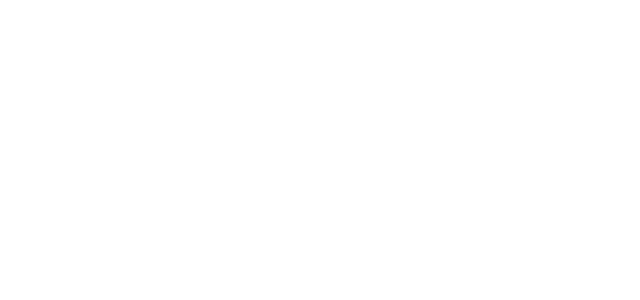
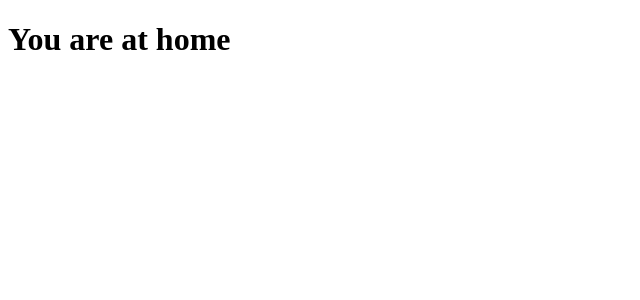
Before and after one commit to faiza203/Shoe_Store, a React (Create React App) app: page / in a window 1280 px wide. Before the commit this address had no page. Shown: the top 300 px of the page, without its empty margins (0-640 px from the left). Built offline with nearby package versions, Linux system fonts and the light colour scheme; the HTML template or start-up script is replaced by a standard one.

Commit message:
Create NavElement.js

```diff
--- a/src/App.js
+++ b/src/App.js
@@ -1,10 +1,10 @@
 import './App.css';
-import {BrowserRouter as Router , Routes , Route} from "react-router-dom";
+import { BrowserRouter as Router, Route } from "react-router-dom";
+import { HomePage } from "./components/Home"
 function App() {
   return (
     <Router>
-    <Route />
-    <Routes />
+      <Route path="/" component={HomePage} />
     </Router>
   );
 }
--- a/src/components/Home.js
+++ b/src/components/Home.js
@@ -0,0 +1,4 @@
+import React from "react";
+export const HomePage = () =>{
+    return <h1>You are at home</h1>
+}
```
Also changed, not shown: src/components/NavElement.js (added).
